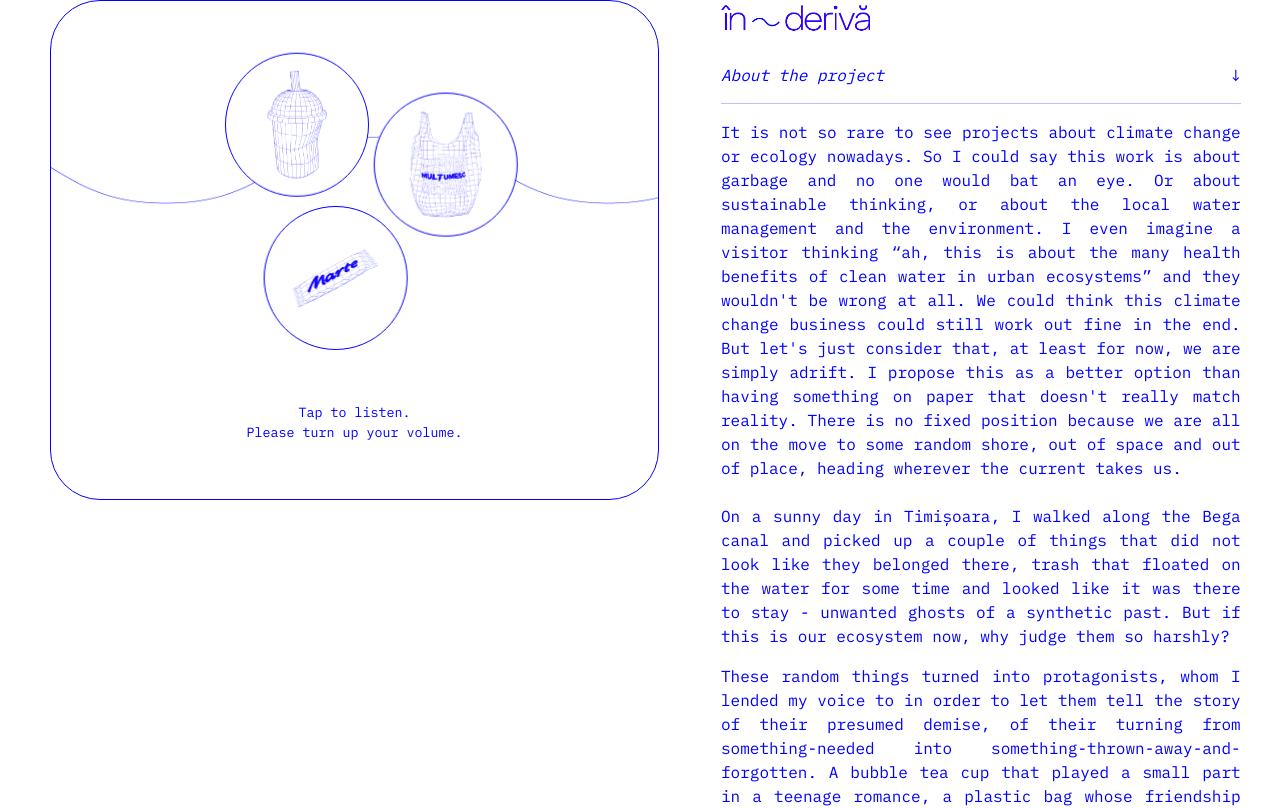
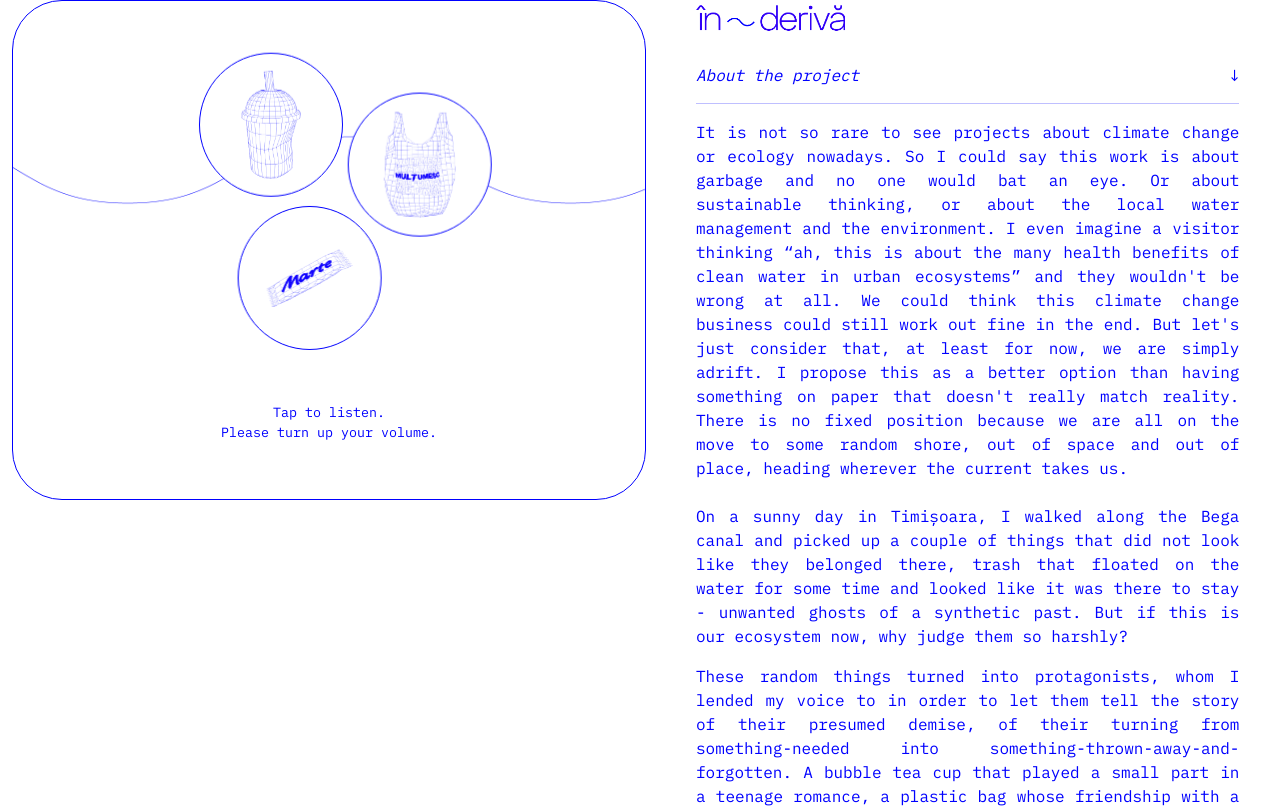
Before and after one commit to subconstant/inderiva, a plain HTML site: page index.html in a window 1280 px wide. Shown: the top 808 px of the page. Drawn offline with nearby package versions, Linux system fonts and the light colour scheme.

Commit message:
Update style.css

```diff
--- a/style.css
+++ b/style.css
@@ -58,10 +58,13 @@ body {
 	100% { transform: rotate(360deg) ; }
 }
 
+.row{
+	--bs-gutter-x: 0;
+}
+
 .maincont{
 	max-width: 100vw;
 }
-
 
 .col-md {
 	max-height: 100vh;
@@ -93,7 +96,7 @@ body {
 
 @media (min-width: 768px) {
 	#soundcol{
-		margin: 0 50px 0 50px;
+		margin: 0 50px 0 0;
 	}
 }
 
```
